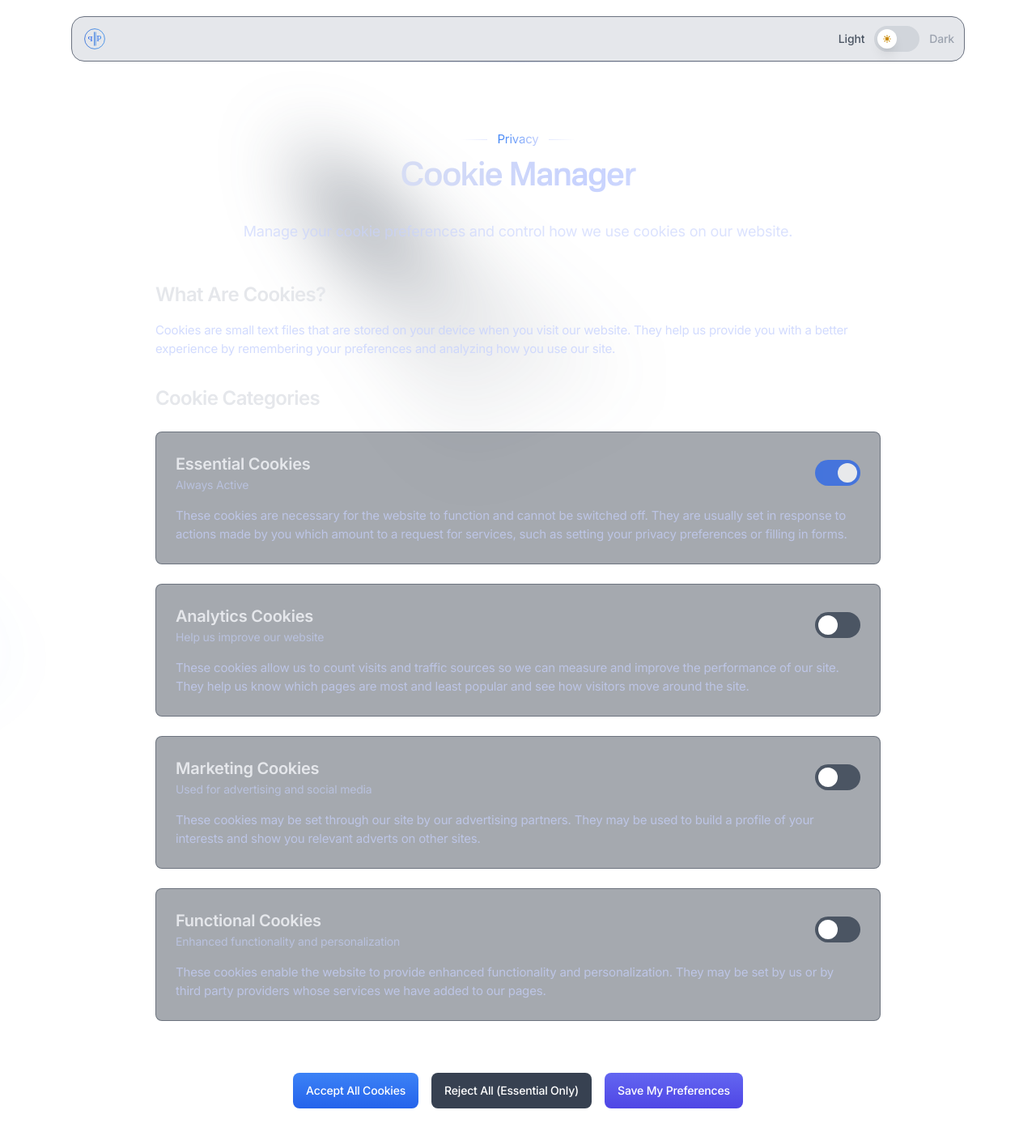
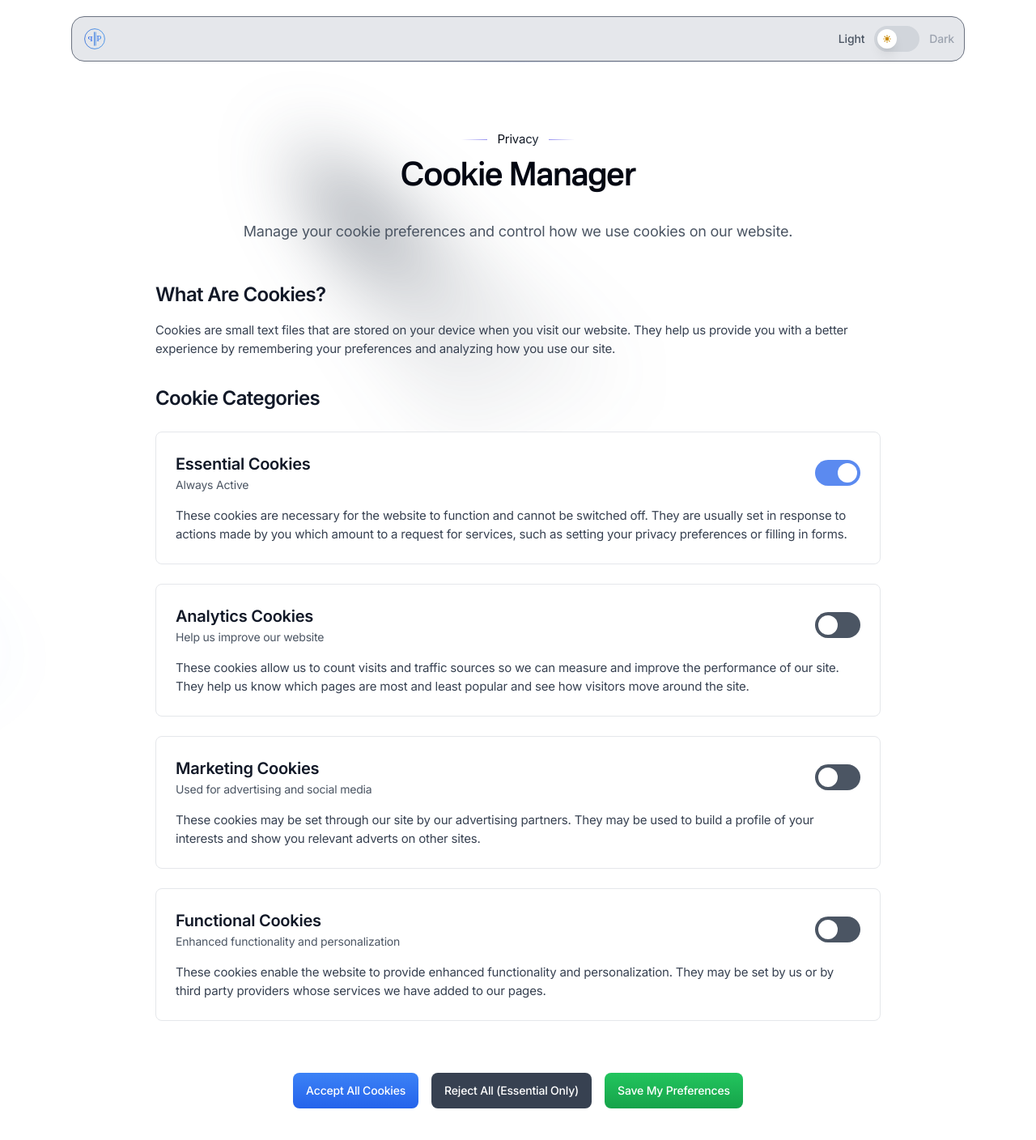
Before and after one commit to Ridvan-bot/pohlmanprotean.se, a Next.js app: page /cookies in a window 1280 px wide. Shown: the top 1408 px of the page at 81% size. Built offline with nearby package versions, Linux system fonts and the light colour scheme.

Commit message:
style: enhance UI styles and color schemes across Careers, Cookies, and Terms pages for improved readability and visual consistency

```diff
--- a/app/cookies/page.tsx
+++ b/app/cookies/page.tsx
@@ -159,44 +159,44 @@ export default function CookieManager() {
 ">
             <div className="mx-auto max-w-4xl">
               <div className="text-center mb-12">
-                <div className="inline-flex items-center gap-3 pb-3 before:h-px before:w-8 before:bg-gradient-to-r before:from-transparent before:to-indigo-200/50 after:h-px after:w-8 after:bg-gradient-to-l after:from-transparent after:to-indigo-200/50">
-                  <span className="inline-flex bg-gradient-to-r from-blue-500 to-indigo-200 bg-clip-text text-transparent">
+                <div className="inline-flex items-center gap-3 pb-3 before:h-px before:w-8 before:bg-gradient-to-r before:from-transparent before:to-indigo-600/60 dark:before:to-indigo-200/50 after:h-px after:w-8 after:bg-gradient-to-l after:from-transparent after:to-indigo-600/60 dark:after:to-indigo-200/50">
+                  <span className="inline-flex bg-gradient-to-r from-gray-950 to-gray-800 dark:from-blue-500 dark:to-indigo-200 bg-clip-text text-transparent">
                     Privacy
                   </span>
                 </div>
-                <h1 className="animate-[gradient_6s_linear_infinite] bg-[linear-gradient(to_right,theme(colors.gray.200),theme(colors.indigo.200),theme(colors.gray.50),theme(colors.indigo.300),theme(colors.gray.200))] bg-[length:200%_auto] bg-clip-text pb-8 font-nacelle text-3xl font-semibold text-transparent md:text-4xl">
+                <h1 className="dark:animate-[gradient_6s_linear_infinite] dark:bg-[linear-gradient(to_right,theme(colors.gray.200),theme(colors.indigo.200),theme(colors.gray.50),theme(colors.indigo.300),theme(colors.gray.200))] dark:bg-[length:200%_auto] dark:bg-clip-text pb-8 font-nacelle text-3xl font-semibold text-gray-950 dark:text-transparent md:text-4xl">
                   Cookie Manager
                 </h1>
-                <p className="text-lg text-indigo-200/65">
+                <p className="text-lg text-gray-600 dark:text-indigo-200/65">
                   Manage your cookie preferences and control how we use cookies on our website.
                 </p>
               </div>
 
               {savedMessage && (
-                <div className="mb-8 p-4 bg-green-600/20 border border-green-500/30 rounded-lg text-center">
-                  <p className="text-green-400">{savedMessage}</p>
+                <div className="mb-8 p-4 rounded-lg text-center bg-green-50 border border-green-200 text-green-700 dark:bg-green-600/20 dark:border-green-500/30 dark:text-green-400">
+                  <p>{savedMessage}</p>
                 </div>
               )}
 
-              <div className="space-y-8 text-indigo-200/80">
+              <div className="space-y-8 text-gray-700 dark:text-indigo-200/80">
 
                 <section>
-                  <h2 className="text-2xl font-semibold text-gray-200 mb-4">What Are Cookies?</h2>
+                  <h2 className="text-2xl font-semibold text-gray-900 dark:text-gray-200 mb-4">What Are Cookies?</h2>
                   <p className="mb-4">
                     Cookies are small text files that are stored on your device when you visit our website. They help us provide you with a better experience by remembering your preferences and analyzing how you use our site.
                   </p>
                 </section>
 
                 <section>
-                  <h2 className="text-2xl font-semibold text-gray-200 mb-6">Cookie Categories</h2>
+                  <h2 className="text-2xl font-semibold text-gray-900 dark:text-gray-200 mb-6">Cookie Categories</h2>
 
                   <div className="space-y-6">
                     {/* Essential Cookies */}
-                    <div className="bg-gray-800/40 rounded-lg p-6 border border-gray-700/50">
+                    <div className="rounded-lg p-6 bg-white border border-gray-200 dark:bg-gray-800/40 dark:border-gray-700/50">
                       <div className="flex items-center justify-between mb-4">
                         <div>
-                          <h3 className="text-xl font-semibold text-gray-200">Essential Cookies</h3>
-                          <p className="text-sm text-indigo-200/60">Always Active</p>
+                          <h3 className="text-xl font-semibold text-gray-900 dark:text-gray-200">Essential Cookies</h3>
+                          <p className="text-sm text-gray-600 dark:text-indigo-200/60">Always Active</p>
                         </div>
                         <div className="relative">
                           <input
@@ -210,17 +210,17 @@ export default function CookieManager() {
                           </div>
                         </div>
                       </div>
-                      <p className="text-indigo-200/70">
+                      <p className="text-gray-700 dark:text-indigo-200/70">
                         These cookies are necessary for the website to function and cannot be switched off. They are usually set in response to actions made by you which amount to a request for services, such as setting your privacy preferences or filling in forms.
                       </p>
                     </div>
 
                     {/* Analytics Cookies */}
-                    <div className="bg-gray-800/40 rounded-lg p-6 border border-gray-700/50">
+                    <div className="rounded-lg p-6 bg-white border border-gray-200 dark:bg-gray-800/40 dark:border-gray-700/50">
                       <div className="flex items-center justify-between mb-4">
                         <div>
-                          <h3 className="text-xl font-semibold text-gray-200">Analytics Cookies</h3>
-                          <p className="text-sm text-indigo-200/60">Help us improve our website</p>
+                          <h3 className="text-xl font-semibold text-gray-900 dark:text-gray-200">Analytics Cookies</h3>
+                          <p className="text-sm text-gray-600 dark:text-indigo-200/60">Help us improve our website</p>
                         </div>
                         <div className="relative">
                           <input
@@ -239,17 +239,17 @@ export default function CookieManager() {
                           </div>
                         </div>
                       </div>
-                      <p className="text-indigo-200/70">
+                      <p className="text-gray-700 dark:text-indigo-200/70">
                         These cookies allow us to count visits and traffic sources so we can measure and improve the performance of our site. They help us know which pages are most and least popular and see how visitors move around the site.
                       </p>
                     </div>
 
                     {/* Marketing Cookies */}
-                    <div className="bg-gray-800/40 rounded-lg p-6 border border-gray-700/50">
+                    <div className="rounded-lg p-6 bg-white border border-gray-200 dark:bg-gray-800/40 dark:border-gray-700/50">
                       <div className="flex items-center justify-between mb-4">
                         <div>
-                          <h3 className="text-xl font-semibold text-gray-200">Marketing Cookies</h3>
-                          <p className="text-sm text-indigo-200/60">Used for advertising and social media</p>
+                          <h3 className="text-xl font-semibold text-gray-900 dark:text-gray-200">Marketing Cookies</h3>
+                          <p className="text-sm text-gray-600 dark:text-indigo-200/60">Used for advertising and social media</p>
                         </div>
                         <div className="relative">
                           <input
@@ -268,17 +268,17 @@ export default function CookieManager() {
                           </div>
                         </div>
                       </div>
-                      <p className="text-indigo-200/70">
+                      <p className="text-gray-700 dark:text-indigo-200/70">
                         These cookies may be set through our site by our advertising partners. They may be used to build a profile of your interests and show you relevant adverts on other sites.
                       </p>
                     </div>
 
                     {/* Functional Cookies */}
-                    <div className="bg-gray-800/40 rounded-lg p-6 border border-gray-700/50">
+                    <div className="rounded-lg p-6 bg-white border border-gray-200 dark:bg-gray-800/40 dark:border-gray-700/50">
                       <div className="flex items-center justify-between mb-4">
                         <div>
-                          <h3 className="text-xl font-semibold text-gray-200">Functional Cookies</h3>
-                          <p className="text-sm text-indigo-200/60">Enhanced functionality and personalization</p>
+                          <h3 className="text-xl font-semibold text-gray-900 dark:text-gray-200">Functional Cookies</h3>
+                          <p className="text-sm text-gray-600 dark:text-indigo-200/60">Enhanced functionality and personalization</p>
                         </div>
                         <div className="relative">
                           <input
@@ -297,7 +297,7 @@ export default function CookieManager() {
                           </div>
                         </div>
                       </div>
-                      <p className="text-indigo-200/70">
+                      <p className="text-gray-700 dark:text-indigo-200/70">
                         These cookies enable the website to provide enhanced functionality and personalization. They may be set by us or by third party providers whose services we have added to our pages.
                       </p>
                     </div>
@@ -320,7 +320,7 @@ export default function CookieManager() {
                     </button>
                     <button
                       onClick={savePreferences}
-                      className="btn bg-gradient-to-t from-indigo-600 to-indigo-500 text-white px-8 py-3"
+                      className="btn bg-gradient-to-t from-green-600 to-green-500 text-white px-8 py-3"
                     >
                       Save My Preferences
                     </button>
```
Also changed, not shown: app/careers/page.tsx (+18 -18 lines), app/terms/page.tsx (+17 -17 lines).
